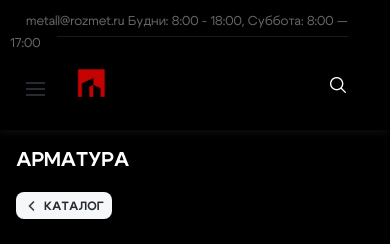
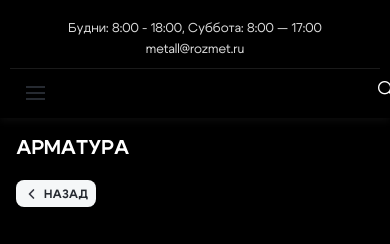
Before and after one commit to tab1k/unitrade_dj, a Django app: page /category/armatura/ in a window 390 px wide. Shown: the top 244 px of the page. Run offline with Django 5.2, Linux system fonts and the light colour scheme; data comes from the database, SQL or seed files in the repository; some libraries are stand-ins or nearby versions.

Commit message:
change header

```diff
--- a/templates/base.html
+++ b/templates/base.html
@@ -67,13 +67,13 @@
 
 <header class="header" style="background-color: black; box-shadow: 0 3px 8px rgba(255, 255, 255, 0.05);">
     <div class="header-top container" style="backgground-color: black;">
+        <span style="color: #d9d9d9;">
+            Будни: 8:00 - 18:00, Суббота: 8:00 — 17:00
+        </span>
         <span>
-            <a href="mailto:metall@rozmet.ru">
+            <a style="color: #d9d9d9;" href="mailto:metall@rozmet.ru">
                 <i class="bi bi-envelope"></i> metall@rozmet.ru
             </a>
-        </span>
-        <span>
-            Будни: 8:00 - 18:00, Суббота: 8:00 — 17:00
         </span>
     </div>
     <div class="header__inner" style="background-color: black;">
@@ -163,15 +163,15 @@
             </div>
         </div>
         <div class="header__bottom">
-            <div class="header__bottom-inner container">
+            <div class="header__bottom-inner container" style="gap: 90px; padding-top: 5px;">
                 <button class="header__show-menu show-menu" style="color: white;" type="button"
                         data-modal-toggle="#modal-mobile-menu">
                     <span></span>
                 </button>
 
                 <span class="header__logo logo" href="/">
-                    <a href="/"><img src="{% static 'images/logo.png' %}" style="height: 50px; width: 50px;"
-                                     alt="UniTrade"></a>
+<!--                    <a href="/"><img src="{% static 'images/logo.png' %}" style="height: 50px; width: 50px;"-->
+<!--                                     alt="UniTrade"></a>-->
                 </span>
 
                 <a href="{% url 'app:category' %}" class="header__catalog btn-toggle">
@@ -603,6 +603,7 @@
             .header__bottom {
                 padding: 15px 0;
             }
+
             .modal-overlay {
                 background-color: black;
             }
@@ -621,6 +622,7 @@
 </header>
 
 <style>
+
 
     .header-top {
         display: flex;
@@ -689,6 +691,12 @@
         color: #d9534f;
     }
 
+    @media (max-width: 991px) {
+        .header__search {
+            margin: 0px;
+        }
+    }
+
     @media (max-width: 768px) {
         .header-top {
             flex-direction: column;
@@ -732,8 +740,6 @@
         }
     }
 
-
-
     @media (max-width: 480px) {
         .header {
             padding: 10px;
@@ -747,7 +753,7 @@
         .header-top {
             justify-content: space-between;
             text-align: center;
-            display: initial;
+            display: block;
         }
 
         .header-top span {
--- a/templates/category/category_detail.html
+++ b/templates/category/category_detail.html
@@ -96,7 +96,7 @@
             <div class="col-lg-9">
 
                 <h1 class="title title_page" style="color: white;">{{ category.name }}</h1>
-                <a class="link-back link-back-mb d-lg-none" href="/catalog/">Каталог</a>
+                <a class="link-back link-back-mb d-lg-none" href="{% if category.parent %}{{ category.parent.get_absolute_url }}{% else %}{% url 'app:category' %}{% endif %}">Назад</a>
                 <div class="news-container mb-5">
                     <div class="news-list">
                         {% if category.children.exists %}
```
